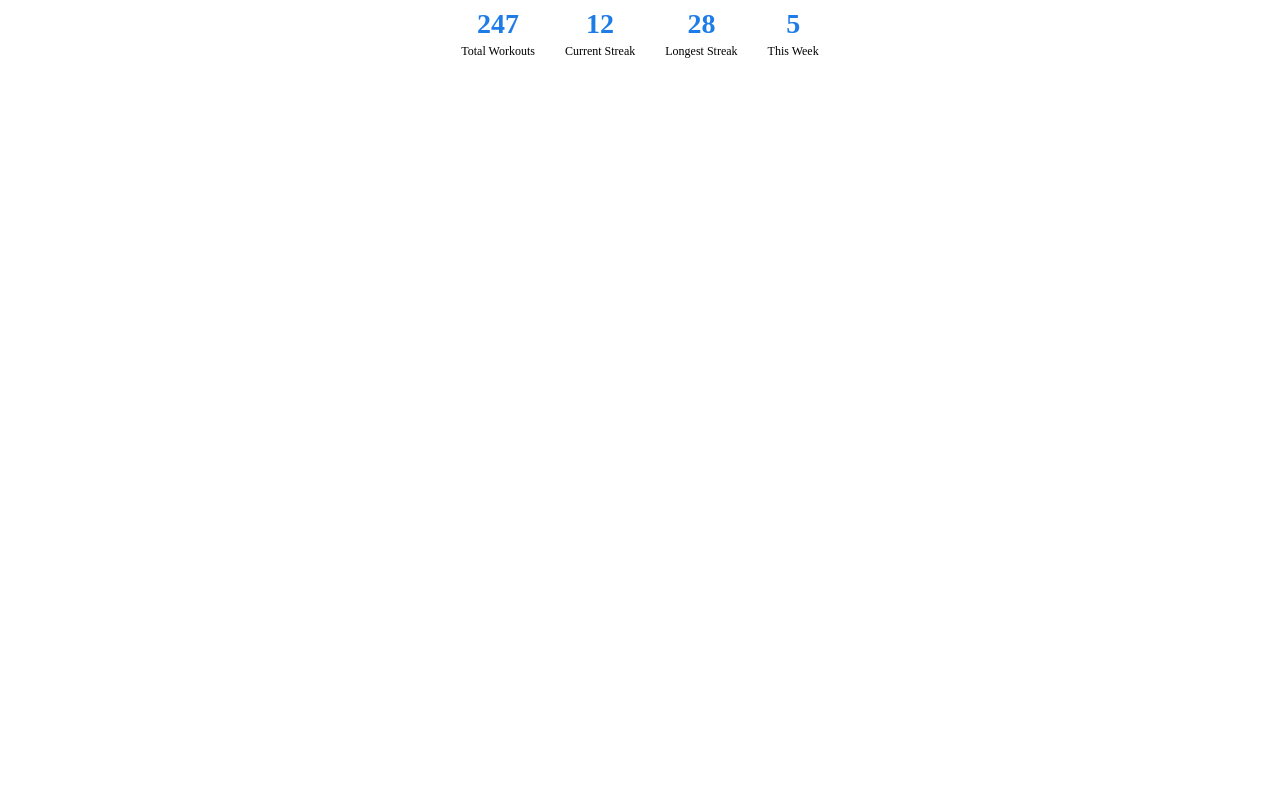
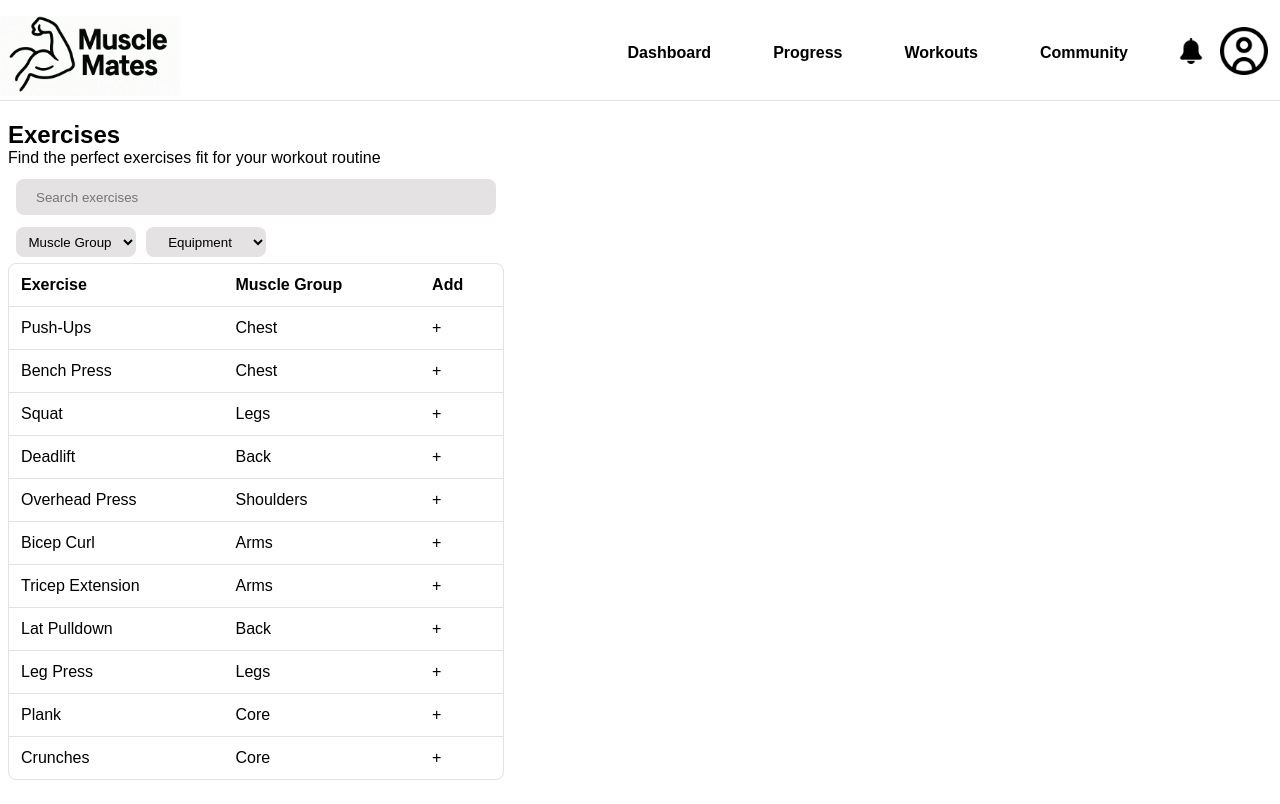
Before and after one commit to AjayShaw47/Muscle-Mates, a plain HTML site: page workout.html in a window 1280 px wide. Drawn offline with Linux system fonts and the light colour scheme.

Commit message:
search workout added

```diff
--- a/workout.css
+++ b/workout.css
@@ -1,23 +1,85 @@
-.stats {
+main {
+    display: grid;
+    grid-template-columns: 2fr 1fr 2fr;
+}
+
+.container-left {
+    padding: 20px 8px;
+}
+
+
+
+.search-exercise {
+    display: flex;
+    justify-content: left;
+    align-items: center;
+    padding: 0 8px;
+    margin: 12px 0;
+}
+
+.search-exercise input {
+    padding: 6px 20px;
     display: flex;
     justify-content: center;
-    column-gap: 30px;
-    margin-bottom: 30px;
+    align-items: center;
+    border: none;
+    background-color: rgb(228, 226, 226);
+    border-radius: 8px;
+    width: 100%;
+    height: 36px;
+
 }
 
-.stat-item {
-    text-align: center;
+
+.filter-options {
+    display: flex;
+    gap: 10px;
+    margin-bottom: 6px;
+    justify-content: left;
+    align-items: center;
+    padding: 0 8px;
 }
 
-.stat-number {
-    font-size: 28px;
-    font-weight: bold;
-    color: #1e7ce7;
-    display: block;
+.filter-options select {
+    border: none;
+    border-radius: 8px;
+    background-color: rgb(228, 226, 226);
+    text-align: center;
+    width: 120px;
+    padding: 4px 0;
+    height: 30px;
+
 }
 
-.stat-label {
-    font-size: 12px;
-    color: black;
-    margin-top: 4px;
+.all-exercise-table {
+    border: 1px solid rgb(228, 226, 226);
+    border-radius: 8px;
+    overflow: hidden;
+    display: inline-block;
+    width: 100%;
+
 }
+
+table {
+    border: none;
+    border-collapse: collapse;
+    width: 100%;
+
+}
+
+th,
+td {
+    border-bottom: 1px solid rgb(228, 226, 226);
+    padding: 4px 8px;
+    text-align: left;
+    padding: 12px 12px;
+}
+
+th:last-child,
+td:last-child {
+    border-right: none;
+}
+
+tr:last-child td {
+    border-bottom: none;
+}
--- a/workout.html
+++ b/workout.html
@@ -5,28 +5,132 @@
     <meta charset="UTF-8">
     <meta name="viewport" content="width=device-width, initial-scale=1.0">
     <title>Document</title>
+    <link rel="stylesheet" href="header.css">
     <link rel="stylesheet" href="workout.css">
 </head>
 
 <body>
-    <div class="stats">
-        <div class="stat-item">
-            <span class="stat-number" id="total-workouts">247</span>
-            <div class="stat-label">Total Workouts</div>
+    <header>
+        <div>
+            <img class="logo" src="pic/logo.png" alt="Muscle Mates Logo">
         </div>
-        <div class="stat-item">
-            <span class="stat-number" id="current-streak">12</span>
-            <div class="stat-label">Current Streak</div>
+        <nav>
+            <div class="nav-links">
+                <div><a href="dashboard.html">Dashboard</a></div>
+                <div><a href="progress.html">Progress</a></div>
+                <div><a href="workout.html">Workouts</a></div>
+                <div><a href="#contact">Community</a></div>
+            </div>
+            <div class="dots-icon">
+                <div class="dot"></div>
+                <div class="dot"></div>
+                <div class="dot"></div>
+            </div>
+            <div>
+                <img class="notify" src="pic/bell.png" alt="">
+            </div>
+
+            <div>
+                <img class="dp" src="pic/circle-user.png" alt="">
+            </div>
+        </nav>
+    </header>
+
+    <main>
+        <div class="container-left">
+            <div class="workout-header">
+                <h2>Exercises</h2>
+                <p>Find the perfect exercises fit for your workout routine</p>
+            </div>
+
+            <div class="search-exercise">
+                <input type="text" placeholder="Search exercises">
+            </div>
+            <div class="filter-options">
+                <select>
+                    <option value="">Muscle Group</option>
+                    <option value="chest">Chest</option>
+                    <option value="back">Back</option>
+                    <option value="legs">Legs</option>
+                </select>
+                <select>
+                    <option value="">Equipment</option>
+                    <option value="none">None</option>
+                    <option value="dumbbells">Dumbbells</option>
+                    <option value="barbell">Barbell</option>
+                </select>
+            </div>
+
+            <div class="all-exercise-table">
+                <table>
+                    <tr>
+                        <th>Exercise</th>
+                        <th>Muscle Group</th>
+                        <th>Add</th>
+                    </tr>
+                    <tr>
+                        <td>Push-Ups</td>
+                        <td>Chest</td>
+                        <td><span>+</span></td>
+                    </tr>
+                    <tr>
+                        <td>Bench Press</td>
+                        <td>Chest</td>
+                        <td><span>+</span></td>
+                    </tr>
+                    <tr>
+                        <td>Squat</td>
+                        <td>Legs</td>
+                        <td><span>+</span></td>
+                    </tr>
+                    <tr>
+                        <td>Deadlift</td>
+                        <td>Back</td>
+                        <td><span>+</span></td>
+                    </tr>
+                    <tr>
+                        <td>Overhead Press</td>
+                        <td>Shoulders</td>
+                        <td><span>+</span></td>
+                    </tr>
+                    <tr>
+                        <td>Bicep Curl</td>
+                        <td>Arms</td>
+                        <td><span>+</span></td>
+                    </tr>
+                    <tr>
+                        <td>Tricep Extension</td>
+                        <td>Arms</td>
+                        <td><span>+</span></td>
+                    </tr>
+                    <tr>
+                        <td>Lat Pulldown</td>
+                        <td>Back</td>
+                        <td><span>+</span></td>
+                    </tr>
+                    <tr>
+                        <td>Leg Press</td>
+                        <td>Legs</td>
+                        <td><span>+</span></td>
+                    </tr>
+                    <tr>
+                        <td>Plank</td>
+                        <td>Core</td>
+                        <td><span>+</span></td>
+                    </tr>
+                    <tr>
+                        <td>Crunches</td>
+                        <td>Core</td>
+                        <td><span>+</span></td>
+                    </tr>
+                </table>
+            </div>
         </div>
-        <div class="stat-item">
-            <span class="stat-number" id="longest-streak">28</span>
-            <div class="stat-label">Longest Streak</div>
+        <div class="container-right">
+
         </div>
-        <div class="stat-item">
-            <span class="stat-number" id="this-week">5</span>
-            <div class="stat-label">This Week</div>
-        </div>
-    </div>
+
+    </main>
 </body>
 
 </html>
```
Also changed, not shown: progress.css (+33 -1 lines), progress.html (+13 -5 lines).
